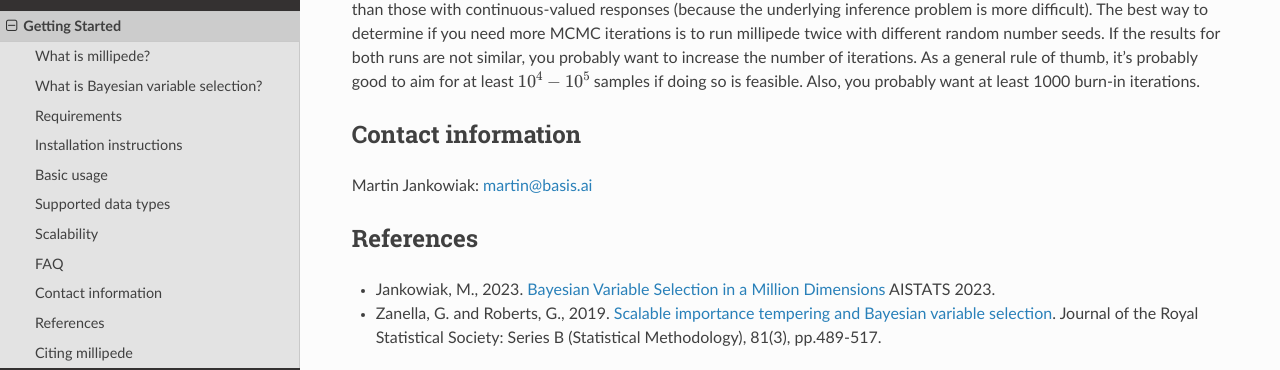
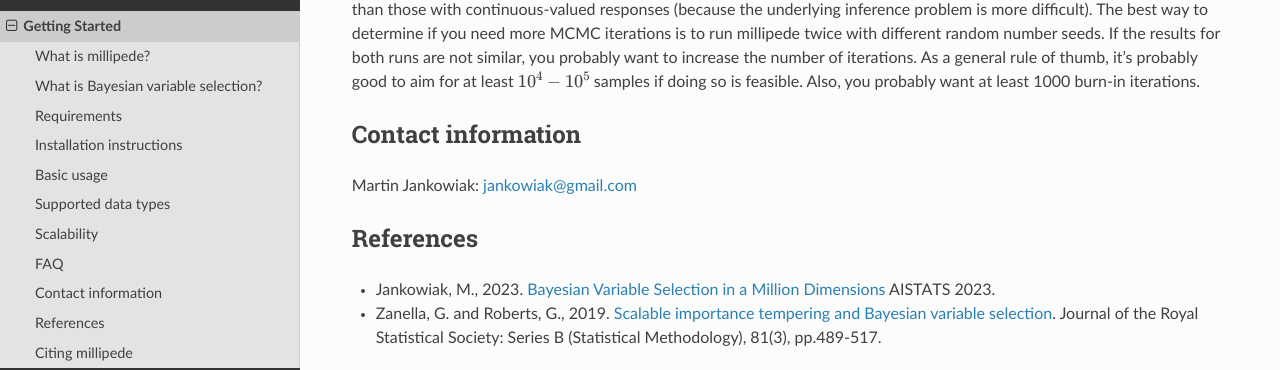
Before and after one commit to BasisResearch/millipede, a Sphinx documentation site: the page built from docs/source/getting_started.rst, in a window 1280 px wide and 900 px high, scrolled down 2432 px. Shown: the part 82-452 px from the top of the window. Built offline with Sphinx 7.4.7 and the Read the Docs theme 3.1.0, drawn with Linux system fonts in a browser that asks for light colours.

Commit message:
update email

```diff
--- a/docs/source/getting_started.rst
+++ b/docs/source/getting_started.rst
@@ -136,7 +136,7 @@
 Contact information
 -------------------
 
-Martin Jankowiak: martin@basis.ai
+Martin Jankowiak: jankowiak@gmail.com
 
 
 References
```
Also changed, not shown: README.md (+1 -1 lines).
